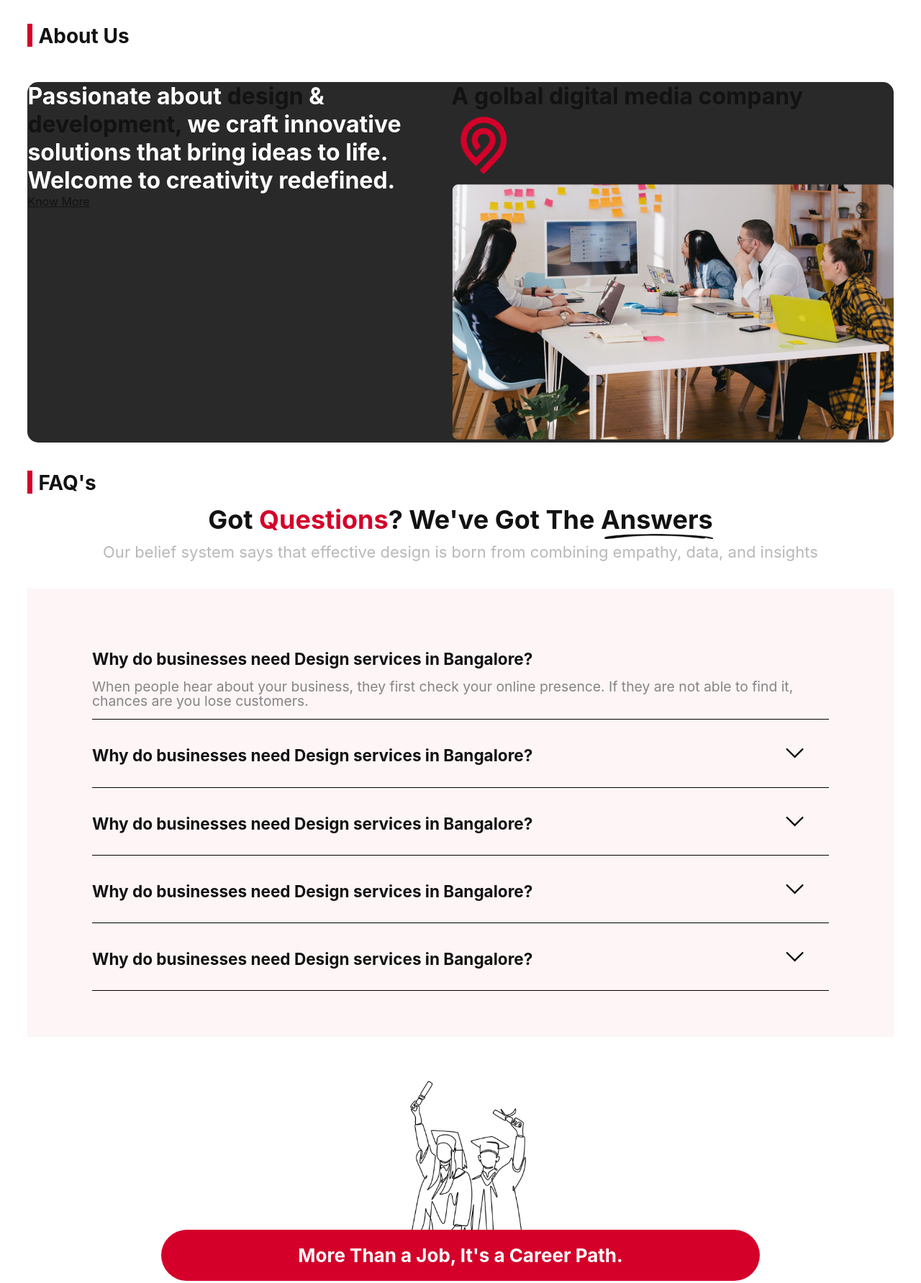
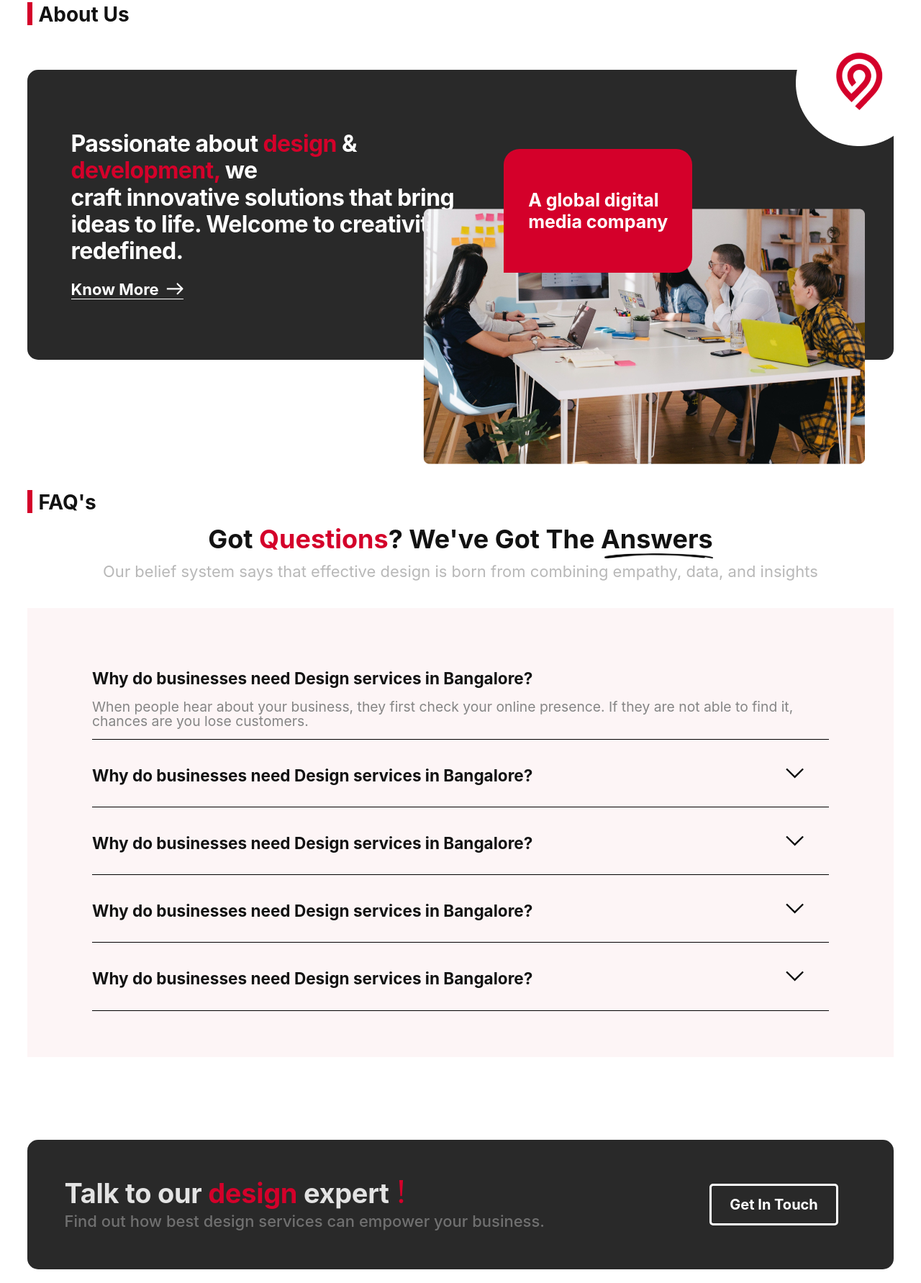
Before and after one commit to NaveenprasanthT/CoffeeDesign, a React app: page / in a window 1280 px wide. Shown: the part 695-2478 px from the top of the page at 72% size. Built offline with nearby package versions, Linux system fonts and the light colour scheme; a web font is replaced by a local one.

Commit message:
about us

```diff
--- a/src/common/Components/Aboutus.js
+++ b/src/common/Components/Aboutus.js
@@ -3,6 +3,8 @@ import Header from "./Header";
 import "./styles/About.css";
 import logo from "../../assets/image/coffee Logo.png";
 import about from "../../assets/image/About us.png";
+import circle from "../../assets/image/Ellipse 3.png";
+import { Arrow } from "../svgIcon";
 
 const Aboutus = () => {
   return (
@@ -11,20 +13,32 @@ const Aboutus = () => {
       <div className="about-container">
         <div className="about-l">
           <h1>
-            Passionate about <span>design</span> & <span>development,</span> we
+            Passionate about <span>design</span> & <span>development,</span> we{" "}
+            <br />
             craft innovative solutions that bring ideas to life. Welcome to
             creativity redefined.
           </h1>
-          <a href="2nd page">Know More</a>
+          <a href="2nd page">
+            Know More{" "}
+            <span>
+              <Arrow color="#fff" />
+            </span>
+          </a>
         </div>
         <div className="about-r">
-          <div>
-            <h1>A golbal digital media company</h1>
+          <div className="r-title">
+            <h1>
+              A global digital <br />
+              media company
+            </h1>
           </div>
-          <div>
-            <img src={logo} alt="about-us logo" />
+          <div className="about-img">
+            <img src={circle} alt="circle" />
+            <div className="about-logo">
+              <img src={logo} alt="about-us logo" />
+            </div>
           </div>
-          <div>
+          <div className="about-bg">
             <img src={about} alt="about-us icon" />
           </div>
         </div>
--- /dev/null
+++ b/src/common/Components/Card.js
@@ -0,0 +1,20 @@
+import React from 'react'
+import './styles/Card.css'
+
+const Card = () => {
+  return (
+    <div className='card-container'>
+        <div className='card-title'>
+          <h1>Talk to our <span>design</span> expert <span>!</span></h1>
+          <p>Find out how best design services can empower your business.</p>
+        </div>
+        <div className='card-btn'>
+            <button className='btn'>
+              <p>Get In Touch</p>
+            </button>
+        </div>
+    </div>
+  )
+}
+
+export default Card
--- a/src/common/Components/Services.js
+++ b/src/common/Components/Services.js
@@ -1,7 +1,7 @@
 import React from "react";
 import Header from "./Header";
 import "./styles/Services.css";
-import { PaintIcon, RoundArrow,ArrowIcon, Arrow} from "../svgIcon";
+import { PaintIcon,ArrowIcon, Arrow} from "../svgIcon";
 
 const Services = () => {
   const cardData = [
@@ -39,9 +39,12 @@ const Services = () => {
       />
       <div className="services-wrap">
         {cardData.map((card) => (
+
           <div className="services-card">
             <div className="s-icon">{card.icon}</div>
-            <div className="s-title">{card.title}</div>
+            <div className="s-title">
+              <h1>{card.title}</h1>
+            </div>
             {card.values.map((value) => (
               <div className="s-contents">
                 <span><ArrowIcon stroke={2}/></span>
--- a/src/common/Components/styles/About.css
+++ b/src/common/Components/styles/About.css
@@ -1,10 +1,83 @@
+.about-wrap{
+  height: 80vh;
+}
+
 .about-container {
-  margin: 2% 3%;
+  margin: 3%;
   display: flex;
   border-radius: 15px;
   background: #292929;
 }
 
-.about-l h1{
-    color: white;
+.about-l {
+  flex: 1;
+  display: flex;
+  flex-direction: column;
+  padding: 7% 5%;
 }
+
+.about-l h1 {
+  color: white;
+  font-size: 32px;
+  margin-bottom: 4%;
+  font-weight: 700;
+  line-height: 116%;
+  letter-spacing: -0.6px;
+}
+
+.about-l h1 > span {
+  color: #d4002a;
+}
+
+.about-l a {
+  color: white;
+  font-weight: 700;
+  font-size: 22px;
+  display: flex;
+  gap: 10px;
+  text-decoration: none;
+  width: fit-content;
+  border-bottom: 1px solid white;
+}
+.about-l a > span {
+  display: flex;
+  align-items: center;
+  justify-content: center;
+}
+
+.about-r {
+  flex: 1;
+  position: relative;
+}
+.r-title {
+  position: absolute;
+  bottom: 30%;
+  background-color: #d4002a;
+  left: 0;
+  border-radius: 21.984px 21.984px 21.984px 0px;
+  z-index: 1;
+}
+.r-title h1 {
+  color: white;
+  width: 100%;
+  font-size: 25px;
+  padding: 56px 34px;
+}
+
+.about-img{
+  display: flex;
+  align-items: center;
+  justify-content: center;
+  position: absolute;
+  top: -70px;
+  right: -40px;
+}
+.about-logo{
+  position: absolute;
+}
+
+.about-bg{
+  position: absolute;
+  top: 48%;
+  right: 40px;
+}
--- /dev/null
+++ b/src/common/Components/styles/Card.css
@@ -0,0 +1,55 @@
+.card-container {
+  display: flex;
+  align-items: center;
+  justify-content: space-between;
+  margin: 9% 3% 2% 3%;
+  border-radius: 15px;
+  background: #292929;
+  padding: 4% 6% 4% 4%;
+}
+.card-title h1 {
+  color: #e3e3e3;
+  font-size: 38px;
+  font-weight: 700;
+  letter-spacing: -0.304px;
+}
+
+.card-title h1 > span:nth-of-type(1) {
+  color: #d4002a;
+  font-size: 38px;
+  font-weight: 700;
+  letter-spacing: -0.304px;
+}
+.card-title h1 > span:nth-of-type(2) {
+  color: #d4002a;
+  font-family: Sigmar One;
+  font-size: 48.352px;
+  font-weight: 400;
+  line-height: 33.636px;
+}
+
+.card-title p {
+  color: #707070;
+  font-size: 22px;
+  font-weight: 500;
+  line-height: 32px;
+}
+
+.btn {
+  padding: 10px 25px;
+  width: max-content;
+  background-color: transparent;
+  border-radius: 5px;
+  border: 3px solid #fff;
+  display: flex;
+  align-items: center;
+  gap: 10px;
+  cursor: pointer;
+}
+
+.btn p {
+  font-size: 20px;
+  line-height: 32px;
+  font-weight: 700;
+  color: #ffffff;
+}
--- a/src/common/Components/styles/Services.css
+++ b/src/common/Components/styles/Services.css
@@ -9,6 +9,8 @@
   justify-content: center;
   width: 100%;
   margin: 5% 0;
+  gap: 46px;
+  flex: 1;
 }
 
 .services-card {
@@ -16,8 +18,8 @@
   flex-direction: column;
   border-radius: 16.269px;
   border: 2.169px solid #ffe8ea;
-  padding: 2% 4.5%;
-  margin-right: 42px;
+  padding: 2% 6% 2% 3.5%;
+  /* margin-right: 42px; */
   transition: all 0.5s ease;
 }
 
@@ -36,8 +38,13 @@
   border-radius: 50%;
 }
 
-.s-title {
+.s-title{
+  width: fit-content;
+}
+
+.s-title h1{
   color: black;
+  width: 100%;
   font-weight: 700;
   margin: 20px 0;
   font-size: 26.031px;
@@ -61,7 +68,9 @@
 .s-link {
   display: flex;
   margin: 20px 0;
-  gap: 8px;
+  gap: 10px;
+  border-bottom: 1px solid #d4002a;
+  width: fit-content;
 }
 .s-link a {
   color: #d4002a;
@@ -70,6 +79,7 @@
   align-items: center;
   justify-content: center;
   font-size: 21.692px;
+  text-decoration: none;
 }
 .s-link span {
   display: flex;
--- a/src/common/svgIcon.js
+++ b/src/common/svgIcon.js
@@ -69,10 +69,10 @@ export function ArrowIcon (props) {
   )
 }
 
-export function Arrow() {
+export function Arrow(props) {
   return(
     <svg xmlns="http://www.w3.org/2000/svg" width="24" height="17" viewBox="0 0 24 17" fill="none">
-<path d="M23.2757 9.08627C23.6992 8.66271 23.6992 7.97597 23.2757 7.5524L16.3732 0.649947C15.9496 0.226378 15.2629 0.226378 14.8393 0.649947C14.4158 1.07352 14.4158 1.76026 14.8393 2.18383L20.9748 8.31934L14.8393 14.4548C14.4158 14.8784 14.4158 15.5652 14.8393 15.9887C15.2629 16.4123 15.9496 16.4123 16.3732 15.9887L23.2757 9.08627ZM0.816406 9.40395H22.5087V7.23472H0.816406V9.40395Z" fill="#D4002A"/>
+<path d="M23.2757 9.08627C23.6992 8.66271 23.6992 7.97597 23.2757 7.5524L16.3732 0.649947C15.9496 0.226378 15.2629 0.226378 14.8393 0.649947C14.4158 1.07352 14.4158 1.76026 14.8393 2.18383L20.9748 8.31934L14.8393 14.4548C14.4158 14.8784 14.4158 15.5652 14.8393 15.9887C15.2629 16.4123 15.9496 16.4123 16.3732 15.9887L23.2757 9.08627ZM0.816406 9.40395H22.5087V7.23472H0.816406V9.40395Z" fill={props?.color ||"#D4002A"}/>
 </svg>
   )
 }
--- a/src/pages/Home/index.js
+++ b/src/pages/Home/index.js
@@ -2,6 +2,7 @@ import React from 'react';
 import FAQ from '../../common/Components/faq';
 import Services from '../../common/Components/Services';
 import Aboutus from '../../common/Components/Aboutus';
+import Card from '../../common/Components/Card';
 
 function Home() {
   return (
@@ -9,6 +10,7 @@ function Home() {
       <Services />
       <Aboutus />
       <FAQ />
+      <Card />
     </div>
   );
 }
```
Also changed, not shown: src/assets/image/Ellipse 3.png (added).
